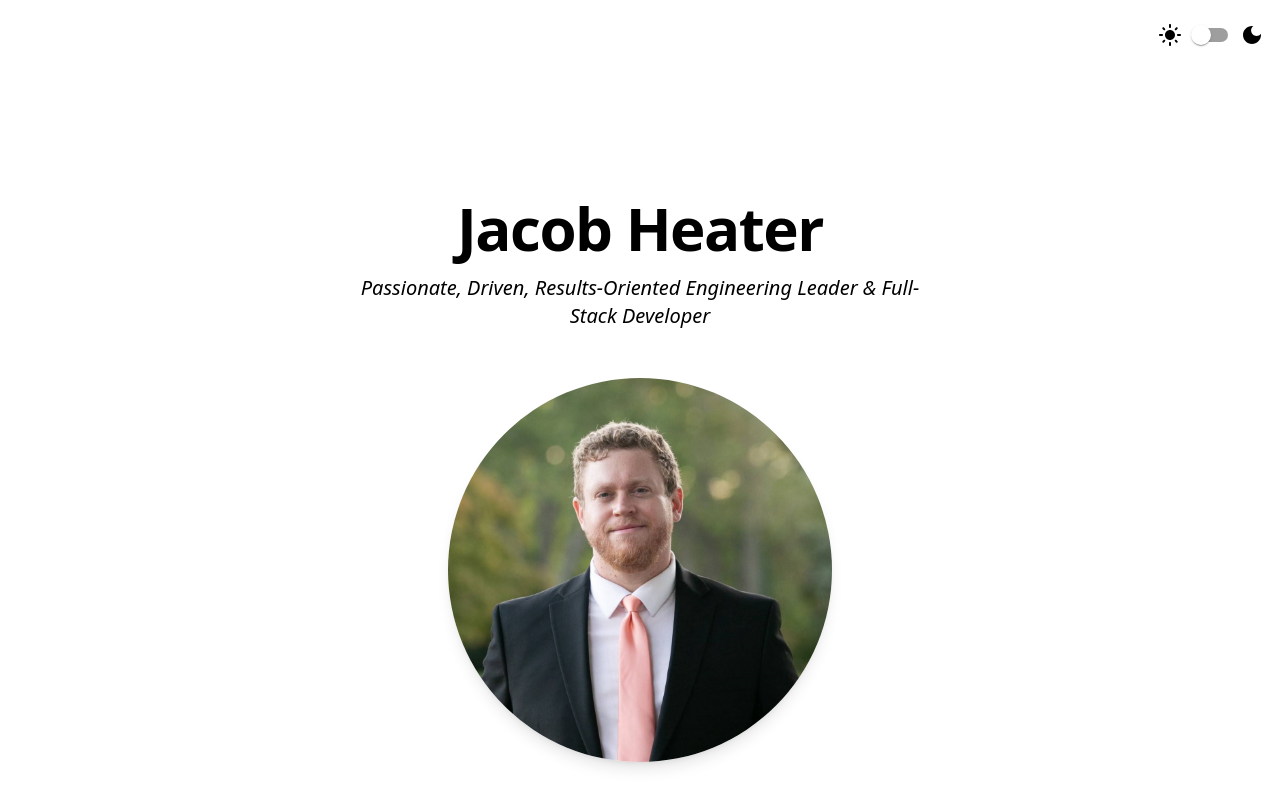
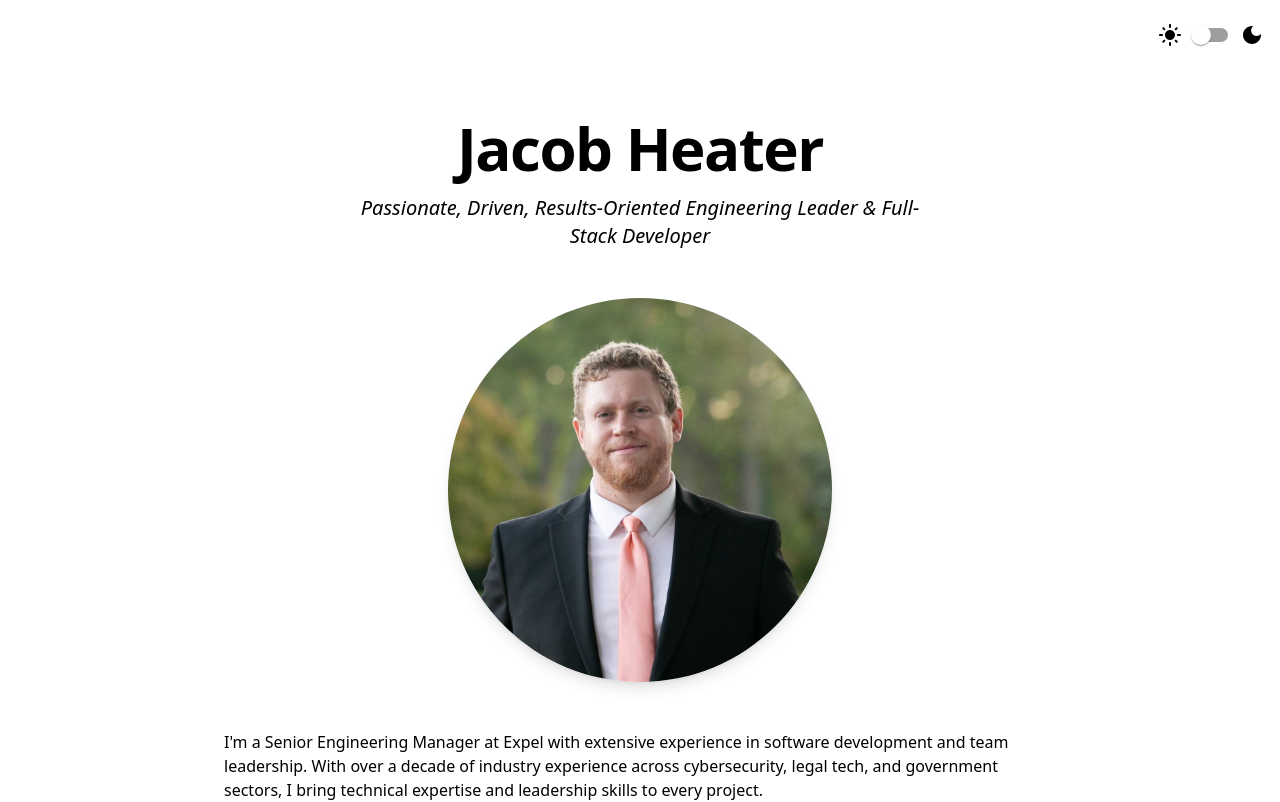
Before and after one commit to JacobHeater/jacobheater.github.io, a Next.js app: page / in a window 1280 px wide. Shown: the top 802 px of the page. Built offline with nearby package versions, Linux system fonts and the light colour scheme.

Commit message:
fix: remove top margin from main content area for better layout consistency

```diff
--- a/src/app/layout.tsx
+++ b/src/app/layout.tsx
@@ -81,7 +81,7 @@ export default function RootLayout({
             />
           <DarkModeIcon />
         </header>
-        <main className="mt-20">{children}</main>
+        <main>{children}</main>
         <footer className="no-print mt-10 py-4 border-t border-[var(--primary)] text-center text-[var(--foreground)] bg-[var(--background)]">
           <nav className="flex justify-center space-x-4">
             <button
```
